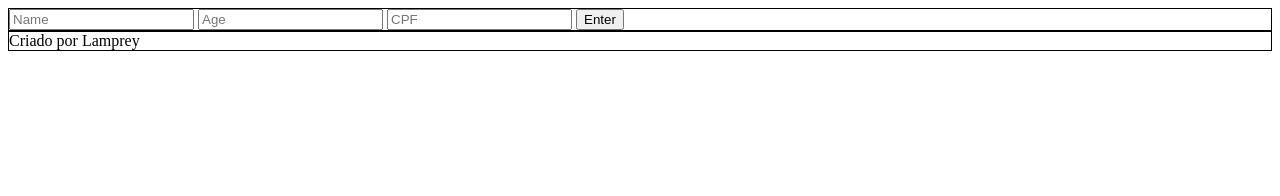
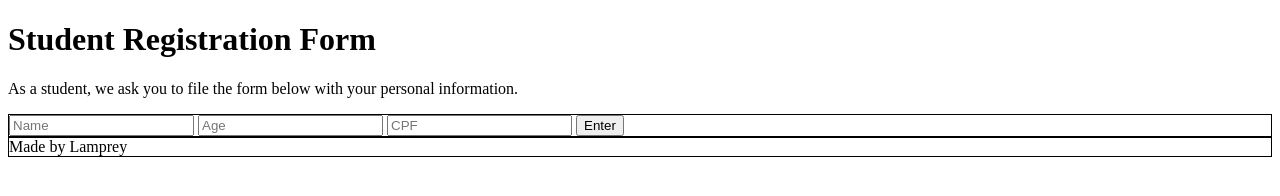
Before and after one commit to PETROMYZONMONSTER/SEMESTRE-4_WEB_CC, a plain HTML site: page PROGRAMAÇÃO PARA WEB/index.html in a window 1280 px wide. Drawn offline with Linux system fonts and the light colour scheme.

Commit message:
Placeholder

```diff
--- a/PROGRAMAÇÃO PARA WEB/index.html
+++ b/PROGRAMAÇÃO PARA WEB/index.html
@@ -5,21 +5,25 @@
 
         <meta charset="UTF-8">
         <meta name="viewport" content="width=device-width, initial-scale=1.0">
-        <title>Programação para web</title>
+        <title>Web Programming 2024</title>
         <link rel="stylesheet" href="style.css">
 
     </head>
 
 <body>
 
-    <div class="input-form">
-        <input type="text" placeholder="Name">
-        <input type="number" placeholder="Age">
-        <input type="text" placeholder="CPF">
-        <button>Enter</button>
+    <div class="container">
+        <h1> Student Registration Form</h1>
+        <p> As a student, we ask you to file the form below with your personal information.</p>
+        <div class="input-form">
+            <input type="text" placeholder="Name">
+            <input type="number" placeholder="Age">
+            <input type="text" placeholder="CPF">
+            <button type="register-button">Enter</button>
+        </div>
     </div>
 
-    <footer class="main-footer">Criado por Lamprey</footer>
+    <footer class="main-footer">Made by Lamprey</footer>
 
 </body>
 </html>
```
